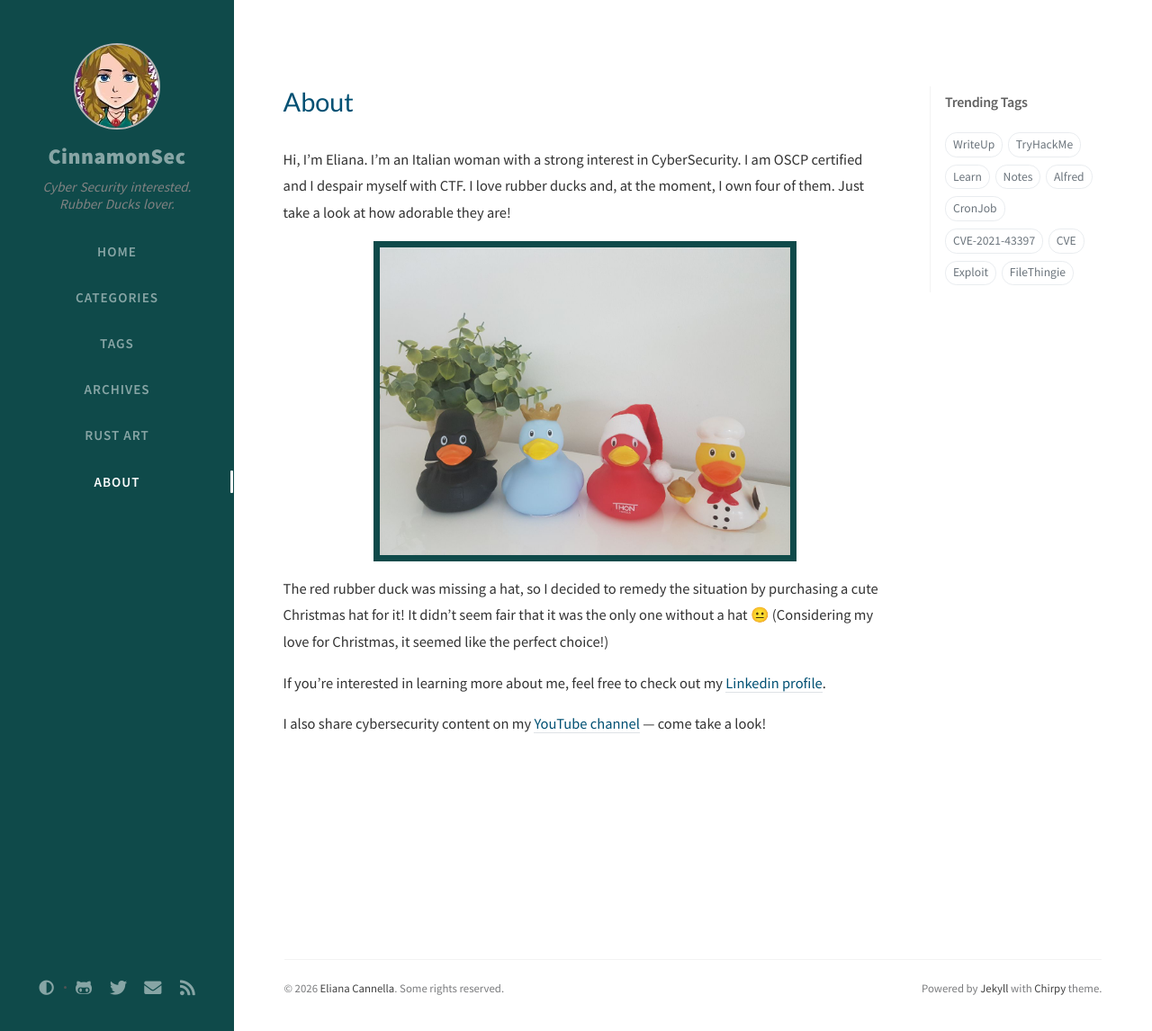
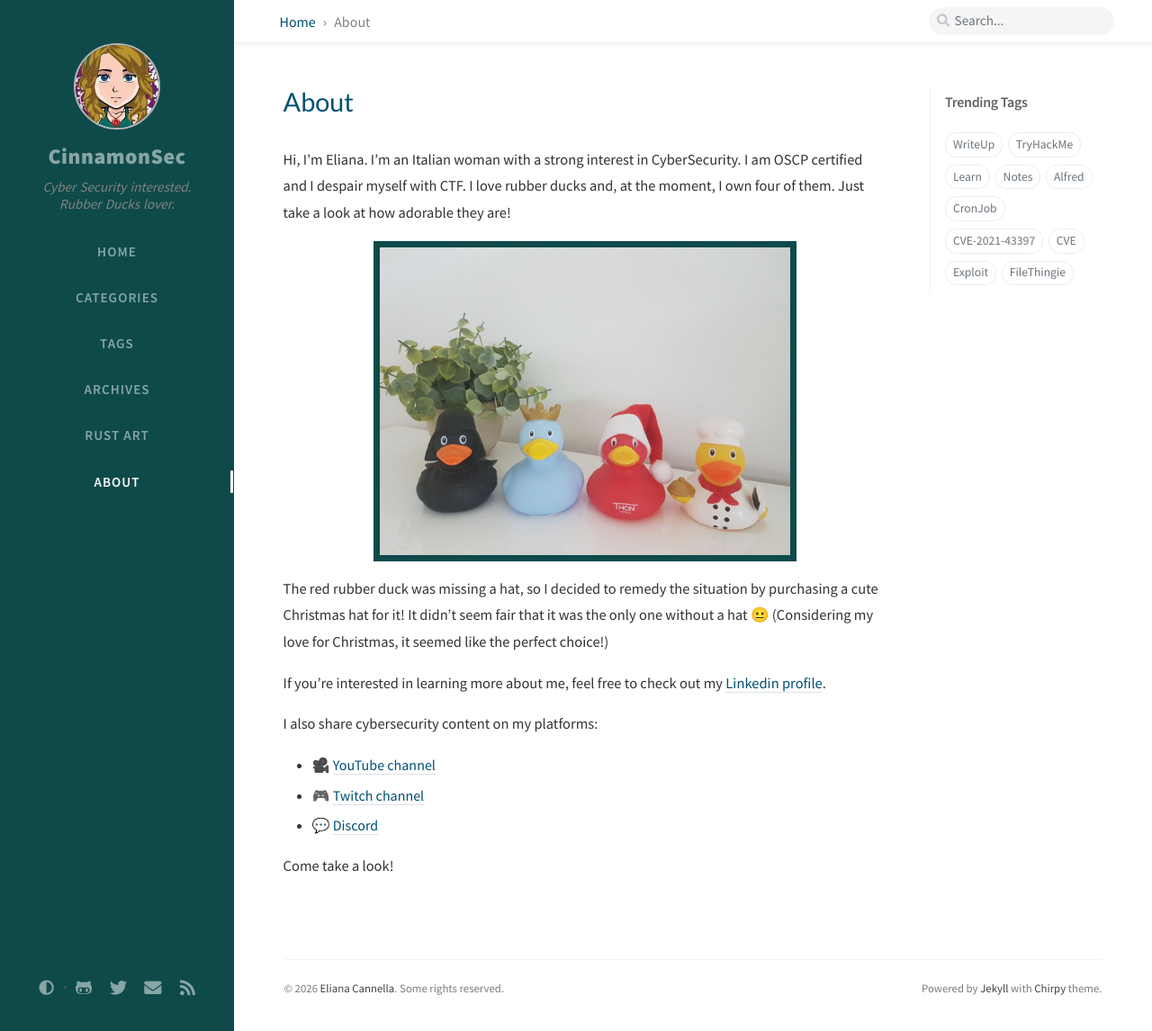
Before and after one commit to nananan/nananan.github.io, a Jekyll site: the page built from _tabs/about.md, in a window 1280 px wide and 1146 px high. Shown: the whole window at 90% size. Built offline with Jekyll 4.4.1, drawn with Linux system fonts in a browser that asks for light colours; nearby versions of some CDN libraries; comment, search, counter and statistics services are not loaded.

Commit message:
Adding channels on about

```diff
--- a/_tabs/about.md
+++ b/_tabs/about.md
@@ -16,4 +16,10 @@
 
 If you're interested in learning more about me, feel free to check out my [Linkedin profile](https://www.linkedin.com/in/cannella-eliana/).
 
-I also share cybersecurity content on my [YouTube channel](https://www.youtube.com/@CinnamonSec) — come take a look!
+I also share cybersecurity content on my platforms:
+
+- 🎥 [YouTube channel](https://www.youtube.com/@CinnamonSec)
+- 🎮 [Twitch channel](https://www.twitch.tv/cinnamonsec)
+- 💬 [Discord](https://discord.com/invite/yCAUwep4Fj)
+
+Come take a look!
```
